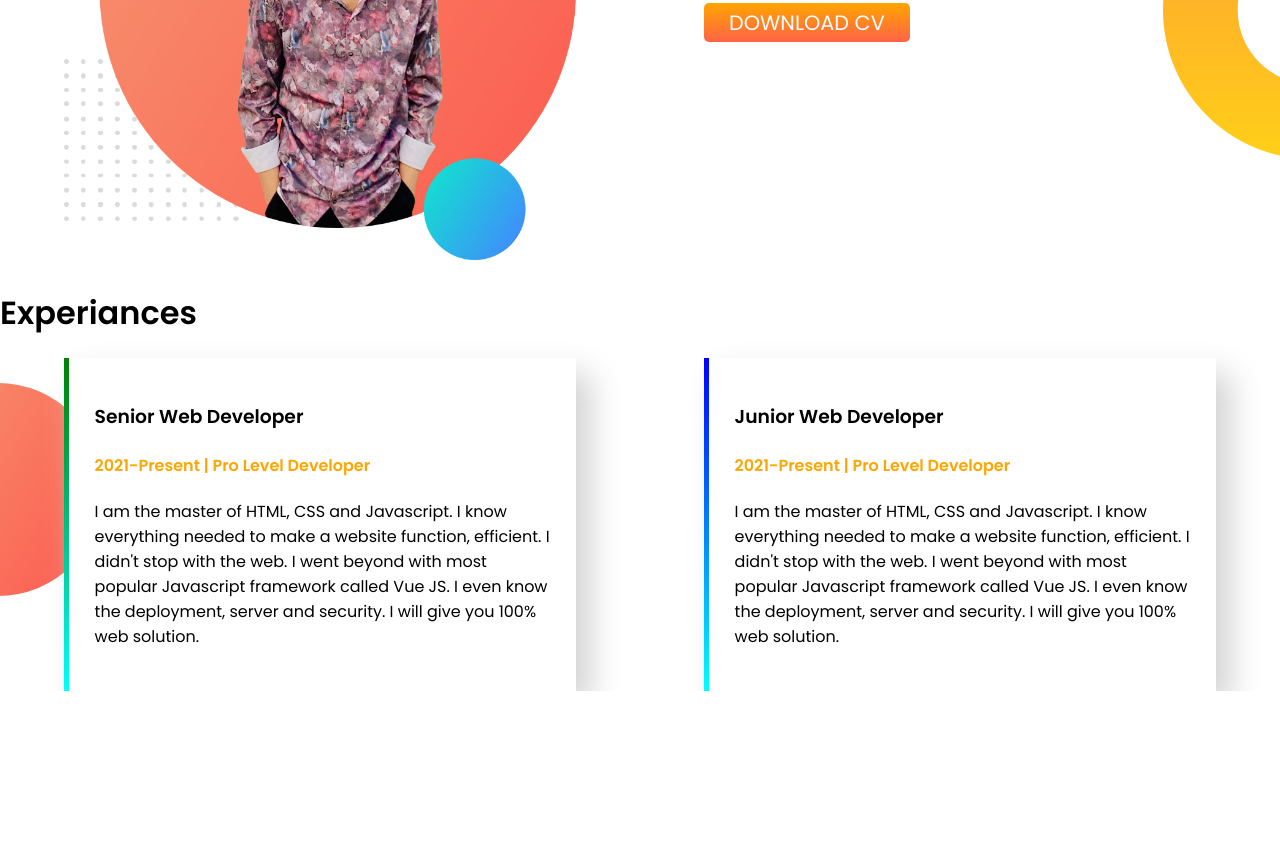
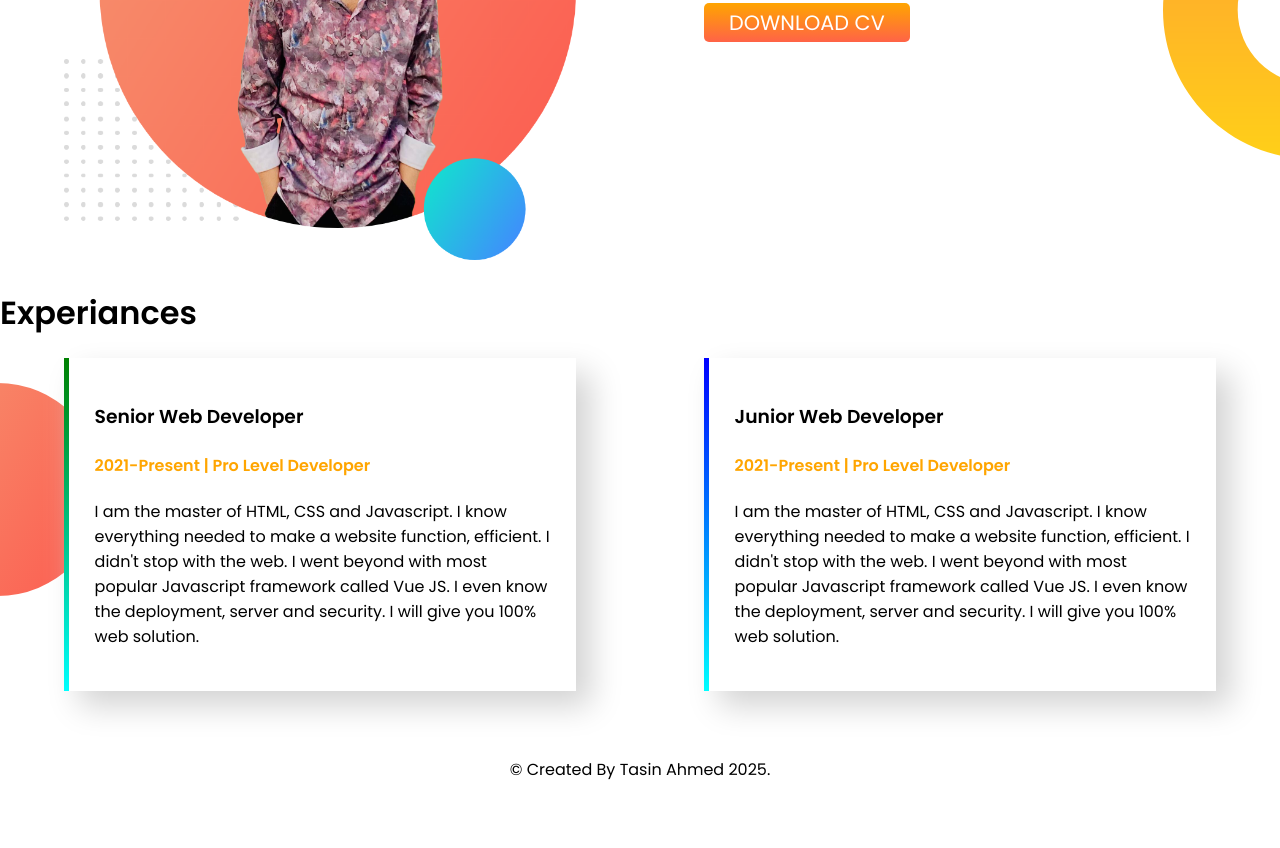
Before and after one commit to tasinahmed-dev/new-developer-portfolio, a plain HTML site: page index.html in a window 1280 px wide. Shown: the part 747-1595 px from the top of the page. Before the commit the page ends 1438 px from the top, so only its background shows below. Drawn offline with Linux system fonts and the light colour scheme.

Commit message:
Footer section added

```diff
--- a/index.html
+++ b/index.html
@@ -64,5 +64,9 @@
             </div>
         </div>
      </div>
+     <!-- Footer Section -->
+      <div class="footer-section">
+        <p>© Created By Tasin Ahmed 2025.</p>
+      </div>
 </body>
 </html>
--- a/style.css
+++ b/style.css
@@ -68,3 +68,9 @@ a {
     background-repeat: no-repeat;
     background-position: left center;
 }
+
+/* footer-section */
+.footer-section {
+    text-align: center;
+    padding: 50px 0;
+}
```
